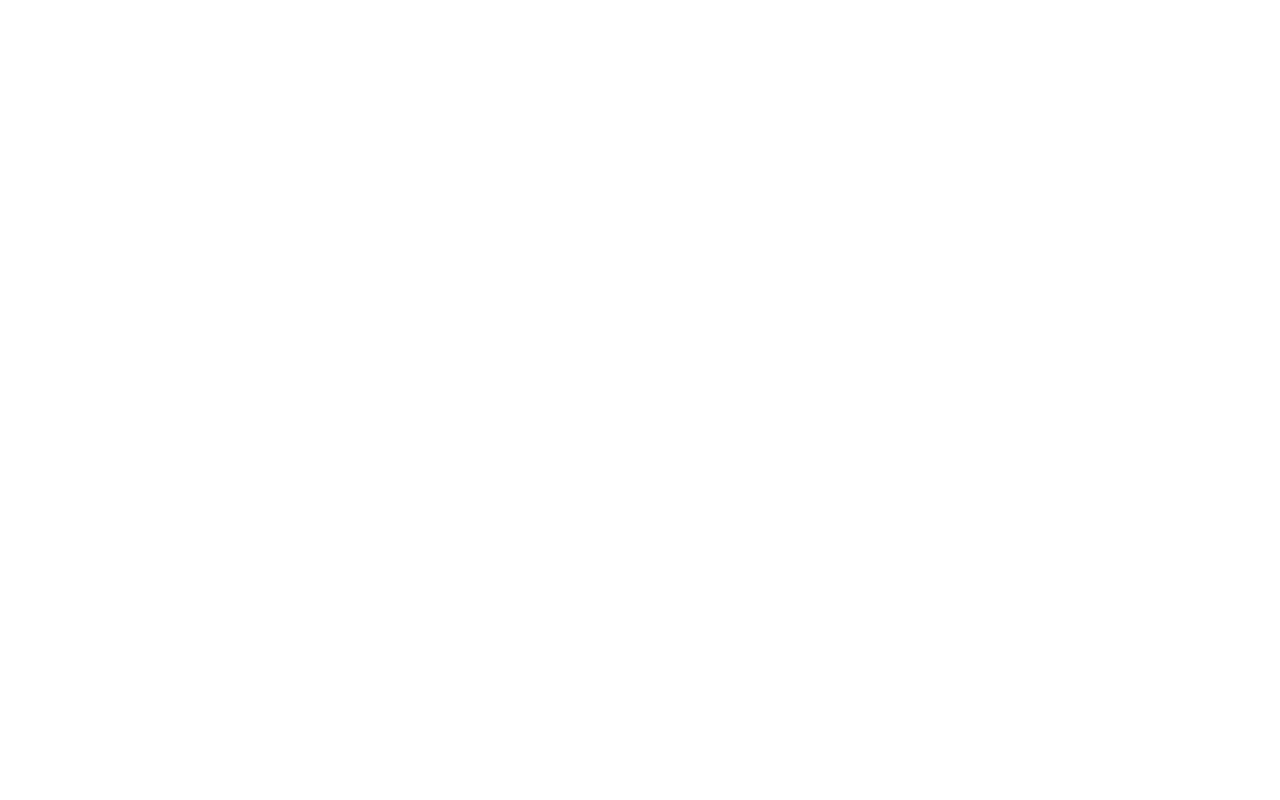
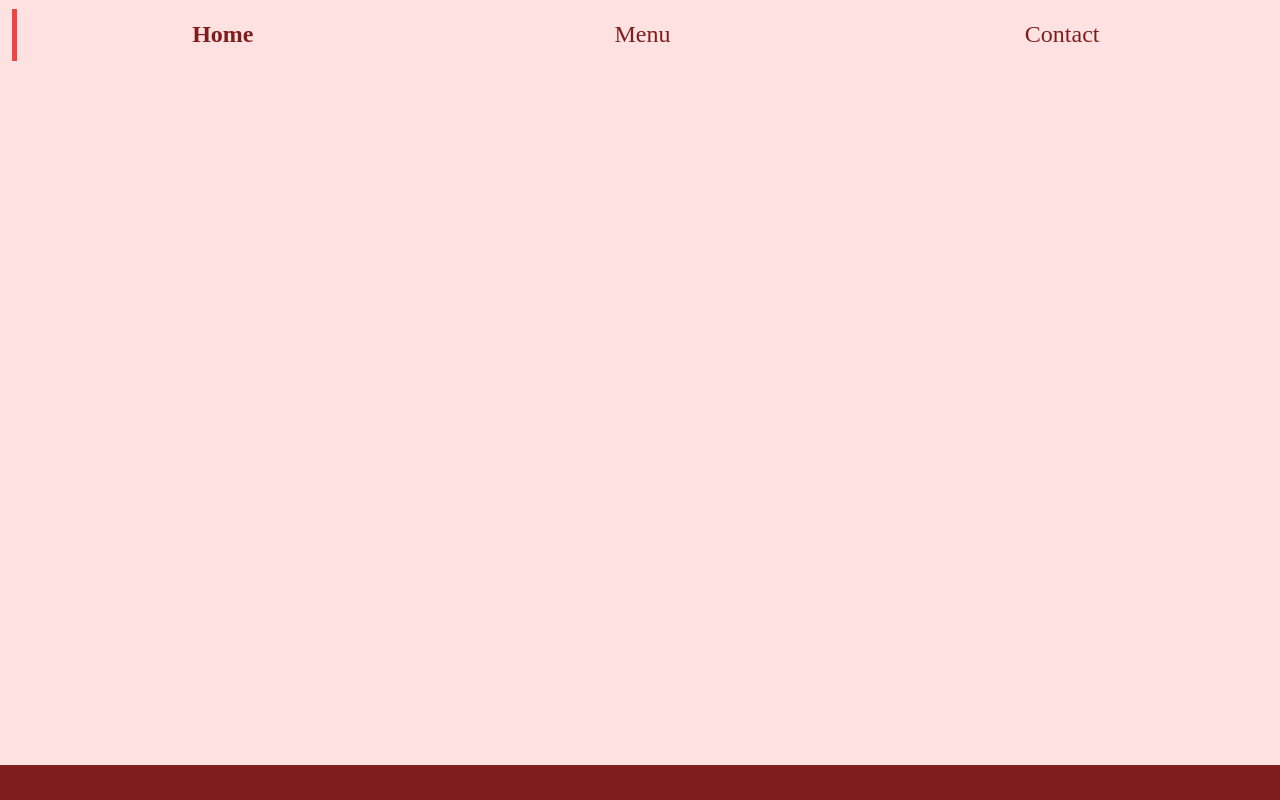
Before and after one commit to MohdSyafi/restaurant, a website built with webpack: page dist/index.html in a window 1280 px wide. Built offline with nearby package versions, Linux system fonts and the light colour scheme.

Commit message:
Add webpack and function to create body

```diff
--- a/package.json
+++ b/package.json
@@ -20,7 +20,9 @@
   },
   "homepage": "https://github.com/MohdSyafi/restaurant#readme",
   "devDependencies": {
+    "css-loader": "^6.7.1",
     "html-webpack-plugin": "^5.5.0",
+    "style-loader": "^3.3.1",
     "webpack": "^5.74.0",
     "webpack-cli": "^4.10.0",
     "webpack-dev-server": "^4.11.1"
--- /dev/null
+++ b/src/contact.js
@@ -0,0 +1,7 @@
+const contact = ()=>{
+    const hello = document.createElement("div");
+    hello.textContent = "contact";
+    document.querySelector("body").appendChild(hello);
+}
+
+export default {contact}
--- /dev/null
+++ b/src/home.js
@@ -0,0 +1,8 @@
+
+const home = ()=>{
+    const hello = document.createElement("div");
+    hello.textContent = "Home";
+    document.querySelector("body").appendChild(hello);
+}
+
+export default {home}
--- a/src/index.js
+++ b/src/index.js
@@ -0,0 +1,57 @@
+import './style.css'
+
+function resetPage(){
+
+    const body = document.querySelector("body");
+    body.innerHTML = '';
+    body.classList.add('body');
+
+    const header =  document.createElement("div");
+    header.classList.add('header');
+
+    const content = document.createElement("div");
+    content.classList.add('content');
+
+    const footer = document.createElement("div");
+    footer.classList.add('footer');
+
+
+    body.appendChild(header);
+    body.appendChild(content);
+    body.appendChild(footer);
+}
+
+function createNavbar(){
+    const header = document.querySelector('.header');
+
+    const home = document.createElement("div");
+    home.classList.add('navbarItem');
+    home.classList.add('navbarSelected');
+    home.textContent= 'Home';
+
+    const menu = document.createElement("div");
+    menu.classList.add('navbarItem');
+    menu.textContent = 'Menu';
+    menu.setAttribute('data-name','menu');
+
+    const contact = document.createElement("div");
+    contact.classList.add('navbarItem');
+    contact.textContent = 'Contact';
+
+    header.appendChild(home);
+    header.appendChild(menu);
+    header.appendChild(contact);
+}
+
+function addEventListener(){
+    const menu = document.querySelector('[data-name="menu"]');
+
+    menu.addEventListener('click', ()=> {
+        console.log('click');
+        menu.classList.add('navbarSelected');
+    });
+}
+
+resetPage();
+createNavbar();
+addEventListener();
--- /dev/null
+++ b/src/menu.js
@@ -0,0 +1,7 @@
+const menu = ()=>{
+    const hello = document.createElement("div");
+    hello.textContent = "Menu";
+    document.querySelector("body").appendChild(hello);
+}
+
+export default {menu}
--- /dev/null
+++ b/src/style.css
@@ -0,0 +1,51 @@
+.body{
+    display: flex;
+    flex-direction: column;
+    background-color: #FEE2E2;
+    height: 100vh;
+    margin: 0;
+    padding: 0;
+}
+
+.header{
+    flex:1;
+    margin: 0 12px 0 12px;
+    padding: 0;
+    display: flex;
+    flex-direction: row;
+    justify-content: space-between;
+    align-items: center;
+    gap: 8px;
+}
+
+.navbarItem{
+    flex: 1;
+    color: #7F1D1D;
+    font-size: 24px;
+    height: 75%;
+    display: flex;
+    justify-content: center;
+    align-items: center;
+}
+
+.navbarSelected{
+    font-weight: bold;
+    border-left: 5px solid #EF4444;
+}
+
+.content{
+    flex: 10;
+    margin: 0;
+    padding: 0;
+}
+
+.footer{
+    flex: 0.5;
+    background-color: #7F1D1D;
+    margin: 0;
+    padding: 0;
+}
+
+.navbar{
+    background-color: #FEE2E2;
+}
--- a/webpack.config.js
+++ b/webpack.config.js
@@ -2,7 +2,7 @@ const path = require('path');
 const HtmlWebpackPlugin = require('html-webpack-plugin');
 
 module.exports = {
-    mode: 'development',
+  mode: 'development',
   entry: './src/index.js',
   devtool: 'inline-source-map',
   devServer: {
@@ -18,8 +18,13 @@ module.exports = {
     path: path.resolve(__dirname, 'dist'),
     clean: true,
   },
-  optimization: {
-    runtimeChunk: 'single',
+  module: {
+    rules: [
+      {
+        test: /\.css$/i,
+        use: ['style-loader', 'css-loader'],
+      },
+    ],
   },
 
 };
```
Also changed, not shown: dist/index.html, dist/main.bundle.js, dist/runtime.bundle.js (deleted), src/gordon.jpg (added), src/lasagna.jpg (added), src/navbar.js (added), src/restaurant.jpg (added), src/ribeye.jpg (added), 1 other file.
